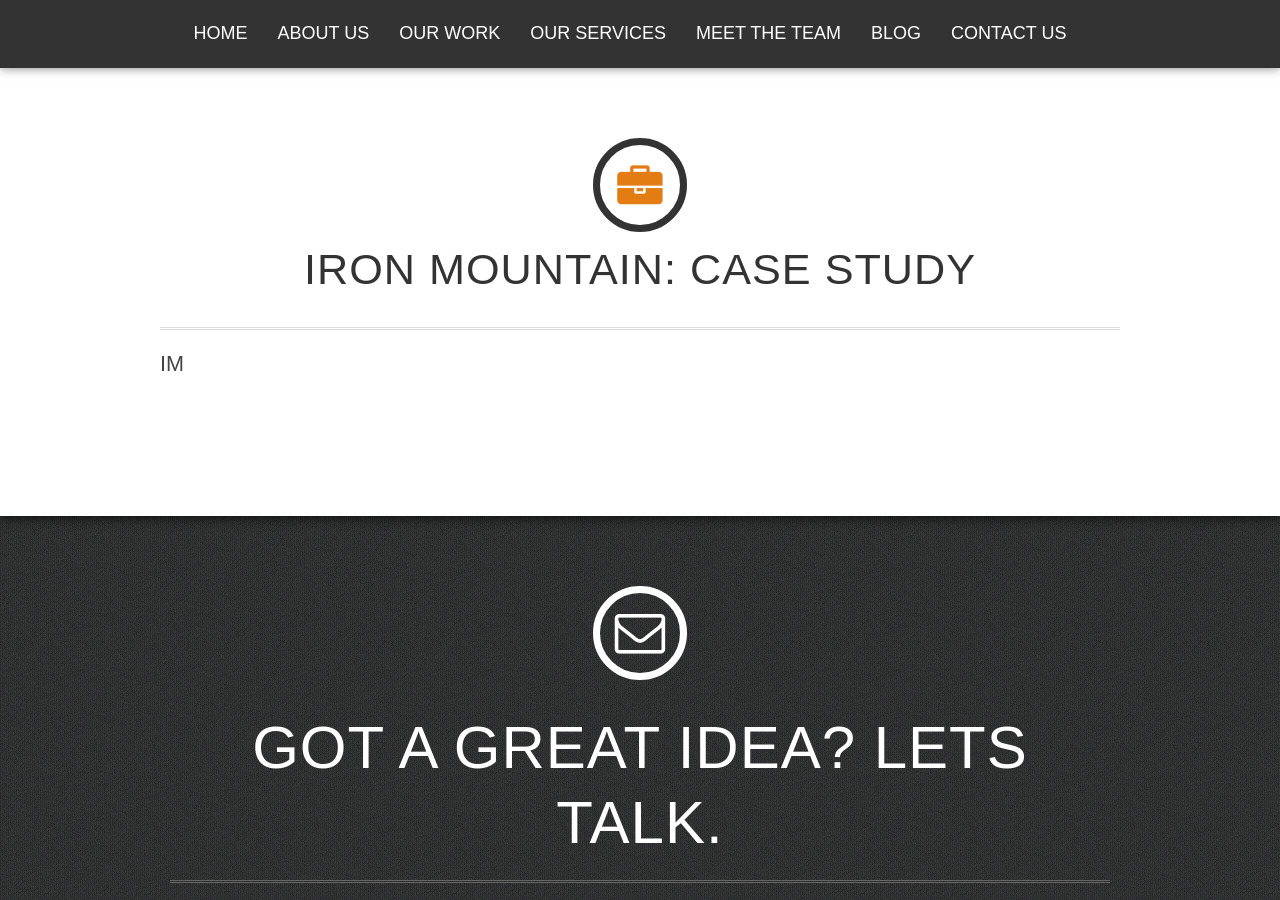
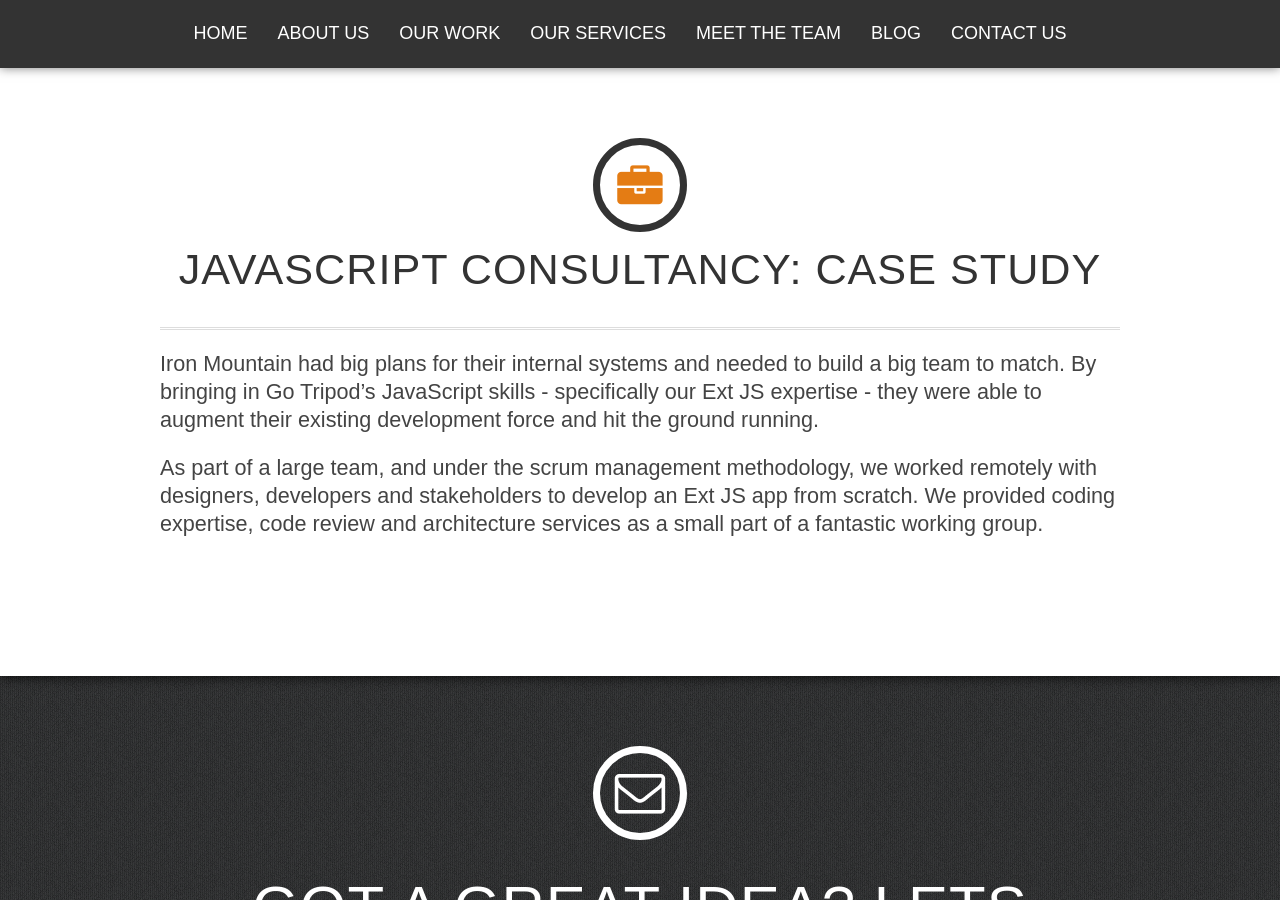
Before and after one commit to gotripod/gotripod.github.io, a Jekyll site: the page built from _case_studies/iron-mountain.md, in a window 1280 px wide and 900 px high. Built offline with Jekyll 4.4.1, drawn with Linux system fonts in a browser that asks for light colours; some web fonts are replaced; Markdown is read by kramdown in place of the engine named in the settings.

Commit message:
Update iron-mountain.md

```diff
--- a/_case_studies/iron-mountain.md
+++ b/_case_studies/iron-mountain.md
@@ -1,9 +1,10 @@
 ---
-title: Iron Mountain
-intro: Iron Mountain
+title: JavaScript Consultancy
+intro: We placed our team inside the Iron Mountain to bring our JavaScript know-how to the world's biggest document management company
 client: Iron Mountain
-quote: 'insert here'
 layout: case_study
 ---
 
-IM
+Iron Mountain had big plans for their internal systems and needed to build a big team to match. By bringing in Go Tripod's JavaScript skills - specifically our Ext JS expertise - they were able to augment their existing development force and hit the ground running.
+
+As part of a large team, and under the scrum management methodology, we worked remotely with designers, developers and stakeholders to develop an Ext JS app from scratch. We provided coding expertise, code review and architecture services as a small part of a fantastic working group.
```
